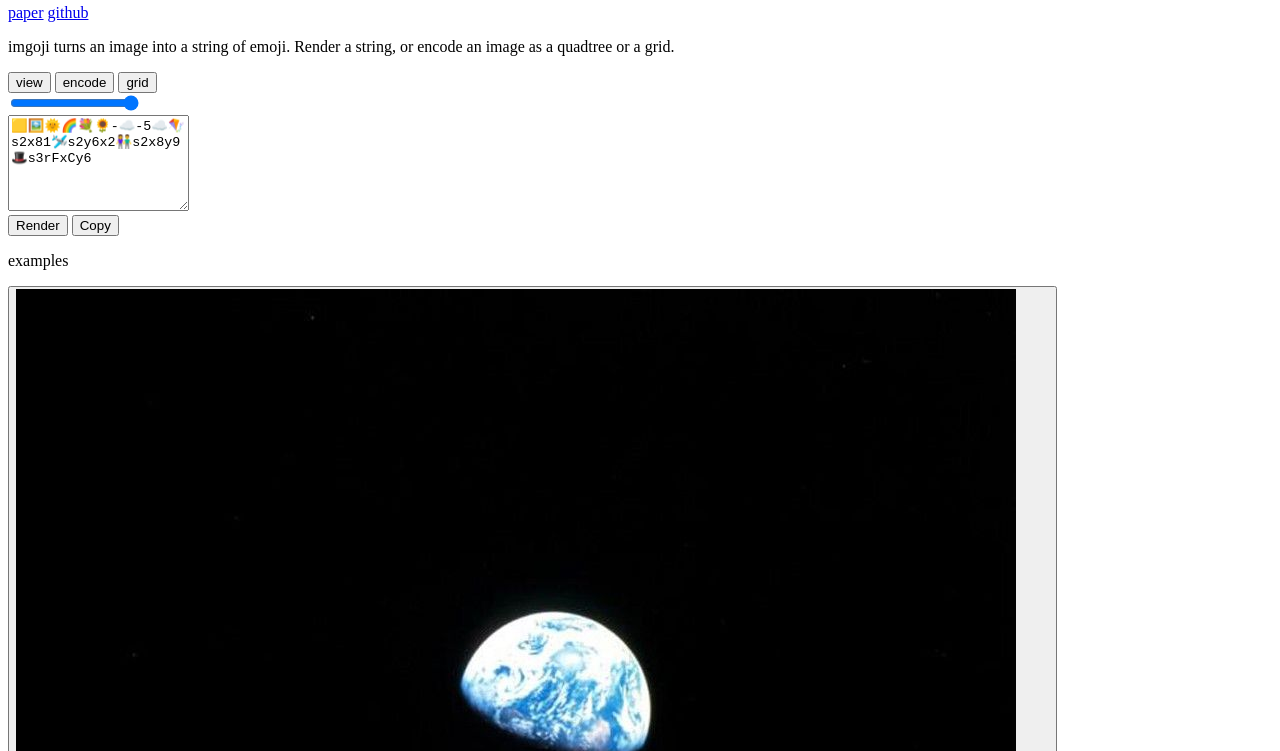
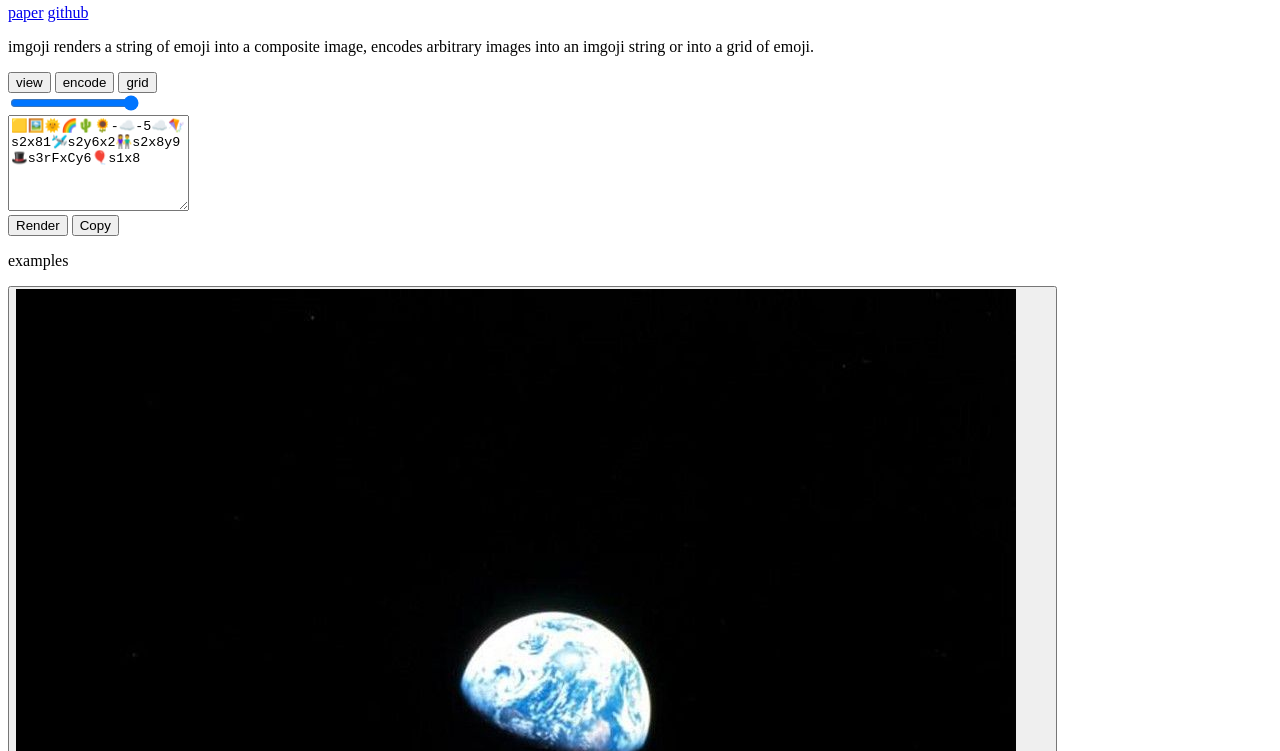
Before and after one commit to nebulous/imgoji, a website with bundled scripts: page docs/index.html in a window 1280 px wide. Shown: the part 49-800 px from the top of the page. Built offline with nearby package versions, Linux system fonts and the light colour scheme.

Commit message:
internal canvas size adjustments, update examples

```diff
--- a/docs/index.html
+++ b/docs/index.html
@@ -33,8 +33,7 @@
 </header>
 
 <main class="container">
-  <p class="intro">imgoji turns an image into a string of emoji. Render a string, or
-    encode an image as a quadtree or a grid.</p>
+  <p class="intro">imgoji renders a string of emoji into a composite image, encodes arbitrary images into an imgoji string or into a grid of emoji.</p>
 
   <!-- ====================== TABS ====================== -->
   <nav class="tabs" role="tablist" aria-label="Mode">
@@ -81,7 +80,7 @@
         </div>
       </div>
       <div class="render-side">
-        <textarea id="renderInput" class="string-in" rows="6" spellcheck="false" placeholder="paste or edit an imgoji string… it renders as you type" aria-label="imgoji string">🟨🖼️🌞🌈💐🌻-☁️-5☁️🪁s2x81🛩️s2y6x2👫s2x8y9🎩s3rFxCy6</textarea>
+        <textarea id="renderInput" class="string-in" rows="6" spellcheck="false" placeholder="paste or edit an imgoji string… it renders as you type" aria-label="imgoji string">🟨🖼️🌞🌈🌵🌻-☁️-5☁️🪁s2x81🛩️s2y6x2👫s2x8y9🎩s3rFxCy6🎈s1x8</textarea>
         <div class="render-actions">
           <button type="button" class="btn primary" id="renderBtn">Render</button>
           <button type="button" class="btn ghost sm" id="copyRender">Copy</button>
--- a/package.json
+++ b/package.json
@@ -13,7 +13,7 @@
   "main": "./src/index.js",
   "module": "./src/index.js",
   "browser": "./src/index.js",
-  "files": ["src", "public", "README.md", "FORMAT.md"],
+  "files": ["src", "assets", "README.md", "FORMAT.md"],
   "scripts": {
     "test": "node test/viewer.test.mjs && node test/encode.test.mjs && node test/docs.test.mjs"
   },
```
Also changed, not shown: src/viewer.js (+5 -4 lines), README.md, 1 other file.
